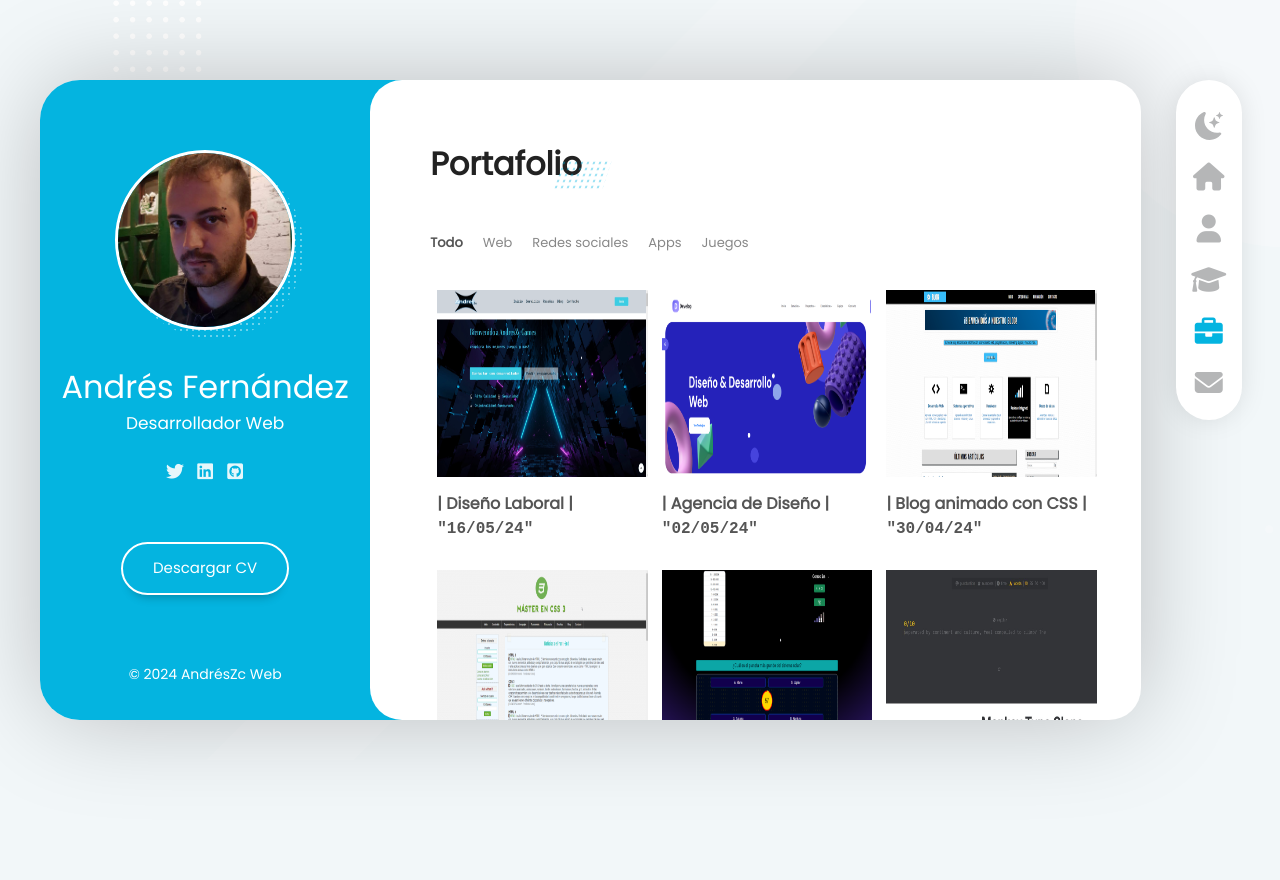
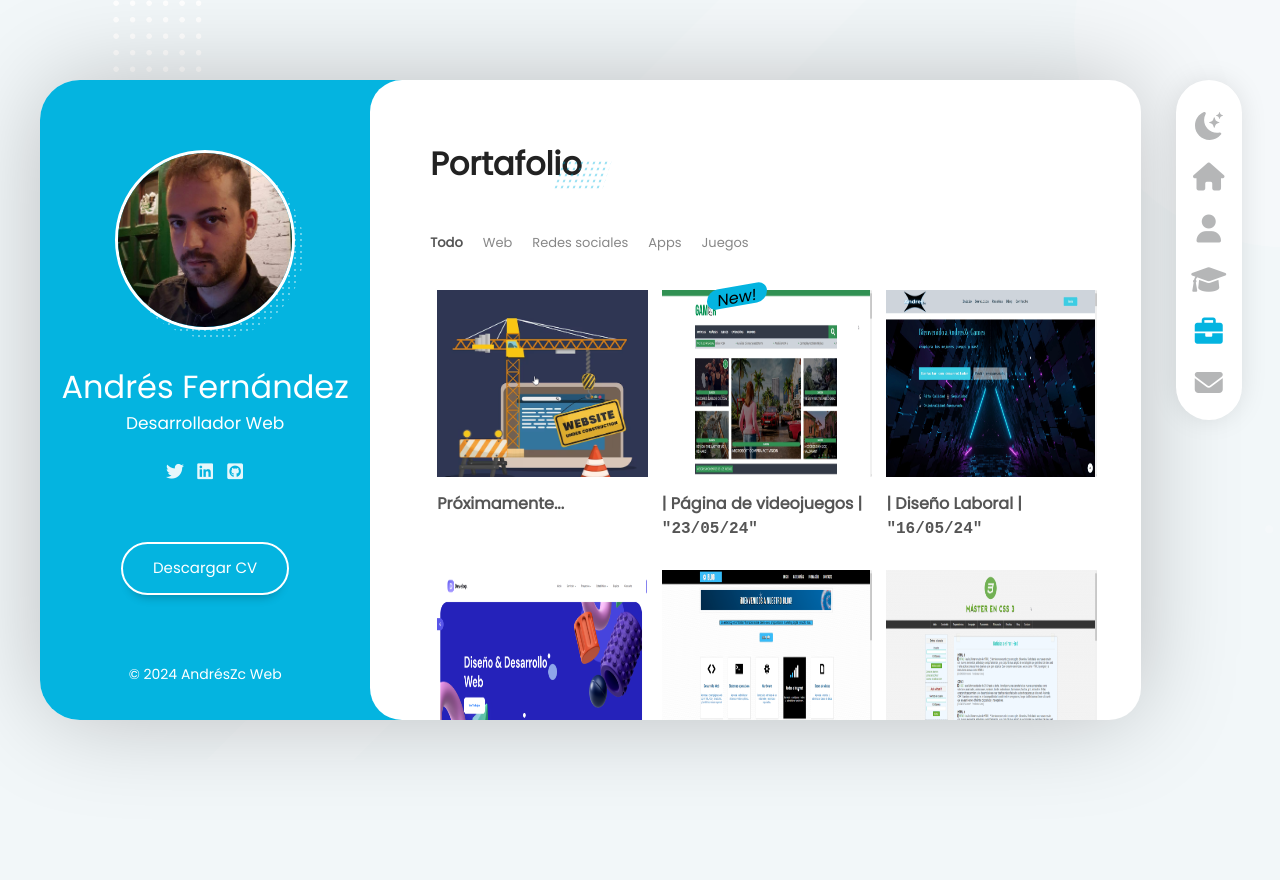
Before and after one commit to bigtikett/PortaFolio, a plain HTML site: page portafolio.html in a window 1280 px wide. Drawn offline with Linux system fonts and the light colour scheme.

Commit message:
new project + badge
Nuevo proyecto más añadido de etiqueta para marcar los nuevos proyectos, además con una pequeña animación al hacer hover  :)

```diff
--- a/assets/css/style.css
+++ b/assets/css/style.css
@@ -1315,6 +1315,31 @@ color: greenyellow;
 .gallery__item:hover .blur-overlay {
     opacity: 1; /* Hacer visible la capa cuando el elemento está en hover */
 }
+.gallery__item:hover .badge {
+    transform: skewY(0) translateY(0);
+}
+
+.badge {
+    position: absolute;
+    top: -6%;
+    right: 50%;
+    width: 60px;
+    height: 20px;
+    background-color: var(--color-secondary);
+    border-radius: 10px;
+    transform: skewY(-10deg) translateY(20px);
+    transition: all 400ms ease-in-out;
+}
+
+.badge span {
+    display: flex;
+    justify-content: center;
+    align-items: center;
+    position: relative;
+    font-size: 1.6rem;
+    color: black;
+    text-align: center;
+}
 
 .img-work {
     width: 100%;
--- a/portafolio.html
+++ b/portafolio.html
@@ -171,6 +171,33 @@
 
                 <section class="portfolio__gallery">
 
+                    <figure class="gallery__item ">
+                        <div class="gallery__container--image">
+                            <a href="" class="gallery__link">
+                                <img src="assets/img/image copy.png" class="gallery__image img-work" alt="Imagen proyecto en construcción">
+                            </a>
+                            <div class="blur-overlay"></div>
+                        </div>
+
+                        <figcaption class="gallery__title">Próximamente...</figcaption>
+                        <i title="En construcción" class="gallery__icon fas fa-network-wired"></i>
+                        <span class="gallery__category">Proyecto</span>
+                    </figure>
+
+                    <figure class="gallery__item web">
+                        <div class="gallery__container--image">
+                            <a href="https://bigtikett.github.io/portal-de-videojuegos/" target="_blank" class="gallery__link">
+                                <img src="assets/img/portal-videojuegos.webp" class="gallery__image" alt="Imagen portal de videojuegos">
+                            </a>
+                            <div class="blur-overlay"></div>
+                            <div class="badge"><span>New!</span></div>
+                        </div>
+
+                        <figcaption class="gallery__title">| Página de videojuegos | <code>"23/05/24"</code></figcaption>
+                        <i title="Web de Empresa" class="gallery__icon fas fa-gamepad"></i>
+                        <span class="gallery__category">Web</span>
+                    </figure>
+
                     <figure class="gallery__item web">
                         <div class="gallery__container--image">
                             <a href="https://bigtikett.github.io/Proyecto-laboral/" target="_blank" class="gallery__link">
@@ -249,19 +276,6 @@
                         <span class="gallery__category">Juego</span>
                     </figure>
 
-                    <figure class="gallery__item ">
-                        <div class="gallery__container--image">
-                            <a href="" class="gallery__link">
-                                <img src="assets/img/image copy.png" class="gallery__image img-work" alt="Imagen proyecto en construcción">
-                            </a>
-                            <div class="blur-overlay"></div>
-                        </div>
-
-                        <figcaption class="gallery__title">Próximamente...</figcaption>
-                        <i title="En construcción" class="gallery__icon fas fa-network-wired"></i>
-                        <span class="gallery__category">Proyecto</span>
-                    </figure>
-
                     <figure class="gallery__item redes-sociales">
                         <div class="redes-sociales--work">
 
```
Also changed, not shown: assets/img/portal-videojuegos.webp (added).
